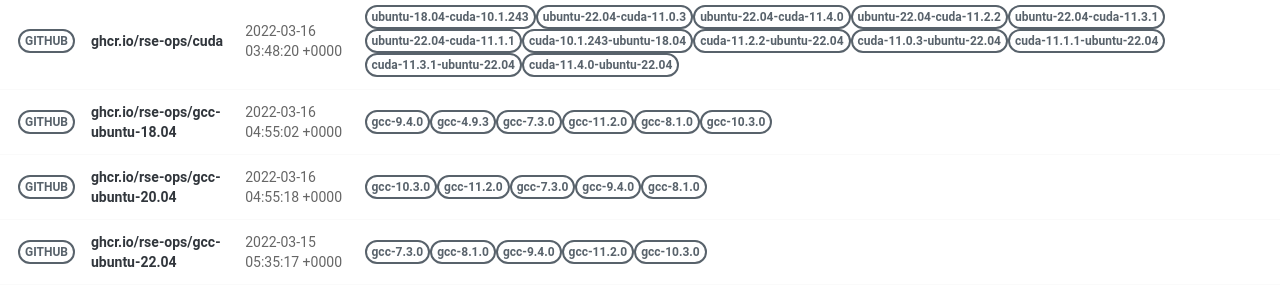
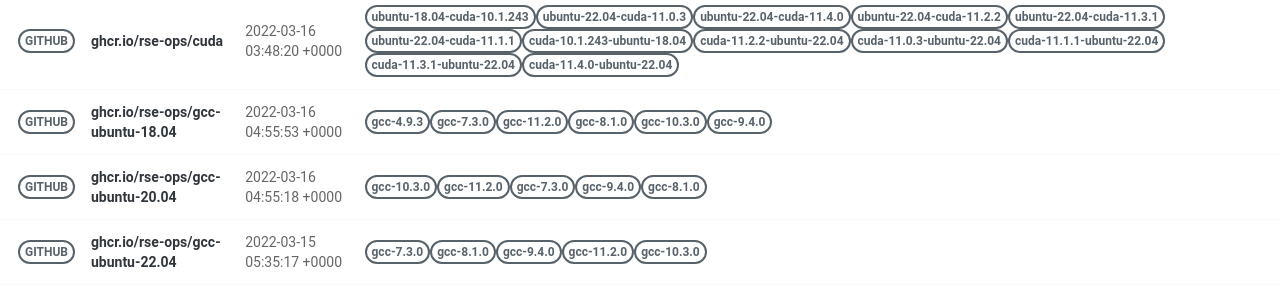
Before and after one commit to rse-ops/docker-images, a Jekyll site: the page built from pages/index.md, in a window 1280 px wide. Shown: the part 502-801 px from the top of the page. Built offline with Jekyll 4.4.1, drawn with Linux system fonts in a browser that asks for light colours; nearby versions of some CDN libraries.

Commit message:
Automated push to update library 2022-03-16

```diff
--- a/_library/ghcr.io-rse-ops-gcc-ubuntu-18.04.md
+++ b/_library/ghcr.io-rse-ops-gcc-ubuntu-18.04.md
@@ -1,14 +1,11 @@
 ---
 layout: container
 name: ghcr.io/rse-ops/gcc-ubuntu-18.04
-updated_at: 2022-03-16 04:55:02.248326
+updated_at: 2022-03-16 04:55:53.911236
 
 
 container_url: https://github.com/orgs/rse-ops/packages/container/package/gcc-ubuntu-18.04
 versions:
- - tag: gcc-9.4.0
-   dockerfile: https://github.com/rse-ops/docker-images/blob/main/ubuntu/gcc/Dockerfile
-   manifest: https://crane.ggcr.dev/manifest/ghcr.io/rse-ops/gcc-ubuntu-18.04:gcc-9.4.0
  - tag: gcc-4.9.3
    dockerfile: https://github.com/rse-ops/docker-images/blob/main/ubuntu/gcc/Dockerfile
    manifest: https://crane.ggcr.dev/manifest/ghcr.io/rse-ops/gcc-ubuntu-18.04:gcc-4.9.3
```
Also changed, not shown: other parts of _library/ghcr.io-rse-ops-gcc-ubuntu-18.04.md (+3 -0 lines).
